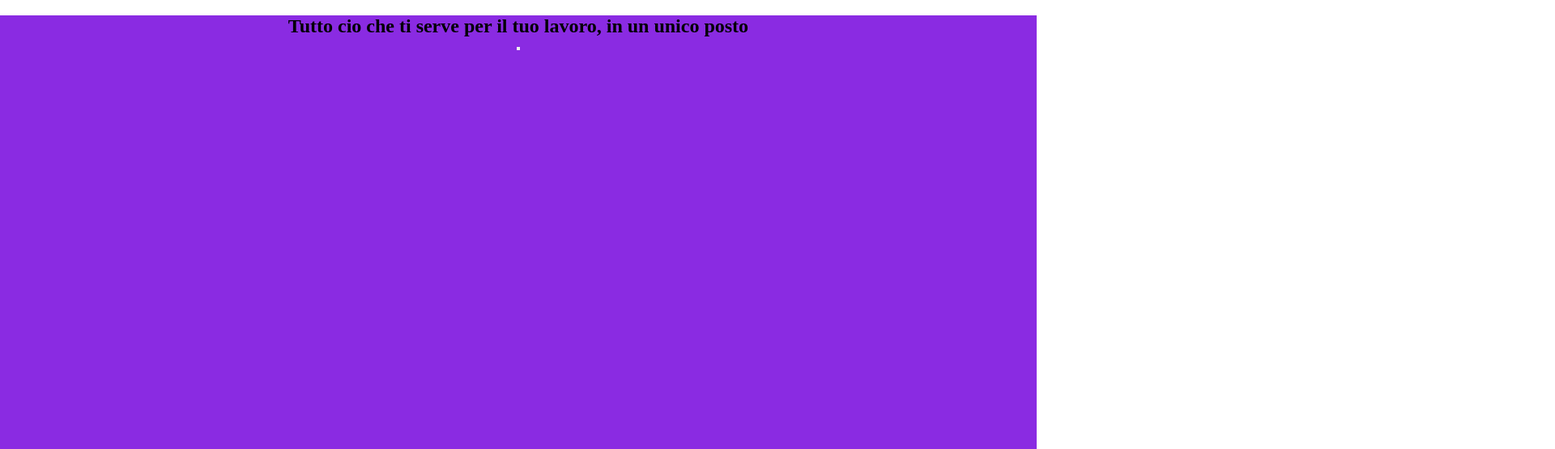
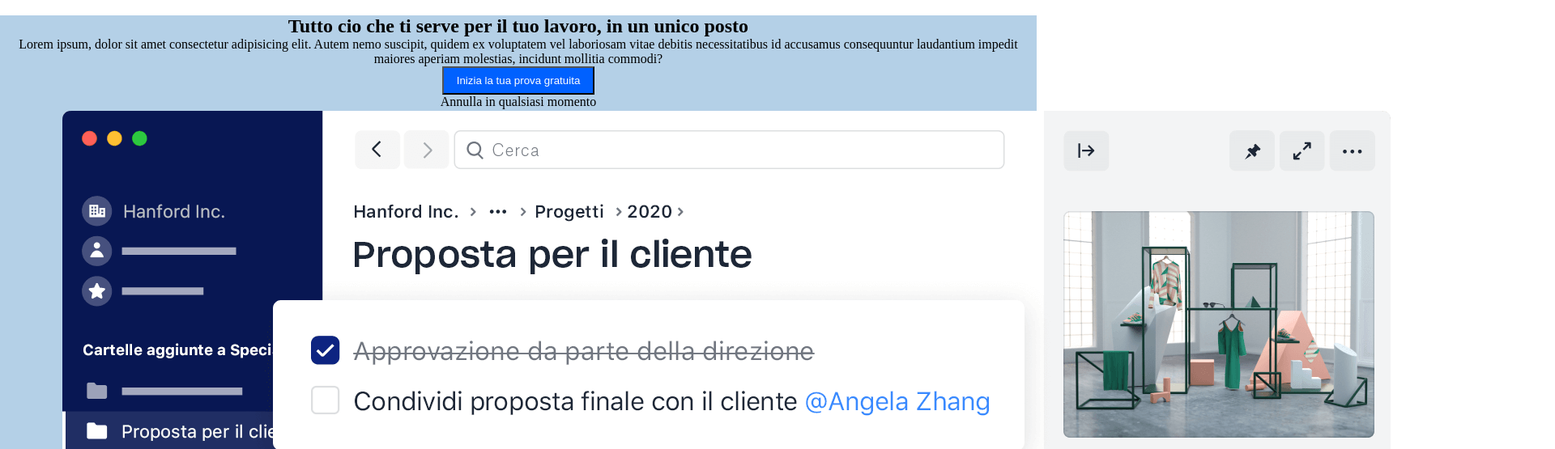
Before and after one commit to Cosimo-Colucci/htmlcss-dropbox, a plain HTML site: page index.html in a window 1280 px wide. Shown: the part 61-616 px from the top of the page at 81% size, 1920 px wide, since content can reach past the window. Drawn offline with Linux system fonts and the light colour scheme.

Commit message:
junbo content

```diff
--- a/css/style.css
+++ b/css/style.css
@@ -2,6 +2,20 @@
     margin: 0;
     padding: 0;
     box-sizing: border-box;
+}
+
+.clearfix::after{
+    content: "";
+    display: table;
+    clear: both;
+}
+
+.float-left{
+    float: left;
+}
+
+.float-right{
+    float: right;
 }
 /* utility*/
 .flex{
@@ -20,6 +34,8 @@
     text-align: center;
     margin: 0 auto;
 }
+
+
 
 /* utility specifiche*/
 .header-size{
@@ -50,5 +66,9 @@ nav>ul{
 
 section.container-big{
     height: 740px;
-    background-color: blueviolet;
+    background-color: #b4d0e7;
 }
+
+img{
+    size: 50%;
+}
--- a/index.html
+++ b/index.html
@@ -37,22 +37,24 @@
 
         <main>
 
-            <section class="container-big margin-auto">
-                <div>
-                    <h1>
-                        Tutto cio che ti serve per il tuo lavoro, in un unico posto
-                    </h1>
-                </div>
+            <section class="container-big margin-auto clearfix">
 
-                <div>
-                    <p></p>
-                    <button></button>
-                    <p></p>
+                <h1>
+                    Tutto cio che ti serve per il tuo lavoro, in un unico posto
+                </h1>
+
+
+                <div class="float-left">
+                    <p>
+                        Lorem ipsum, dolor sit amet consectetur adipisicing elit. Autem nemo suscipit, quidem ex voluptatem vel laboriosam vitae debitis necessitatibus id accusamus consequuntur laudantium impedit maiores aperiam molestias, incidunt mollitia commodi?
+                    </p>
+                    <button class="main-button">Inizia la tua prova gratuita</button>
+                    <p>Annulla in qualsiasi momento</p>
                     <span></span>
                 </div>
 
                 <div>
-                    <img src="" alt="">
+                   <img src="img/jumbo.png" alt="">
                 </div>
 
 
```
